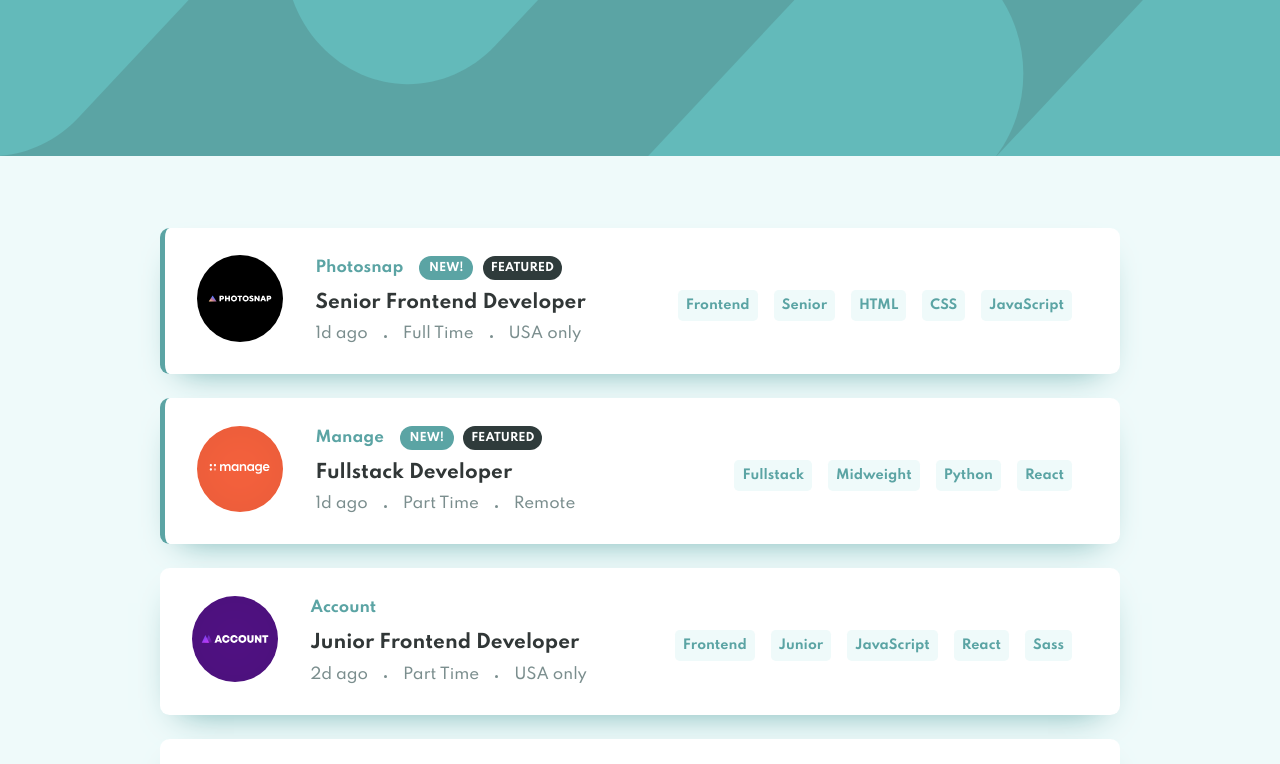
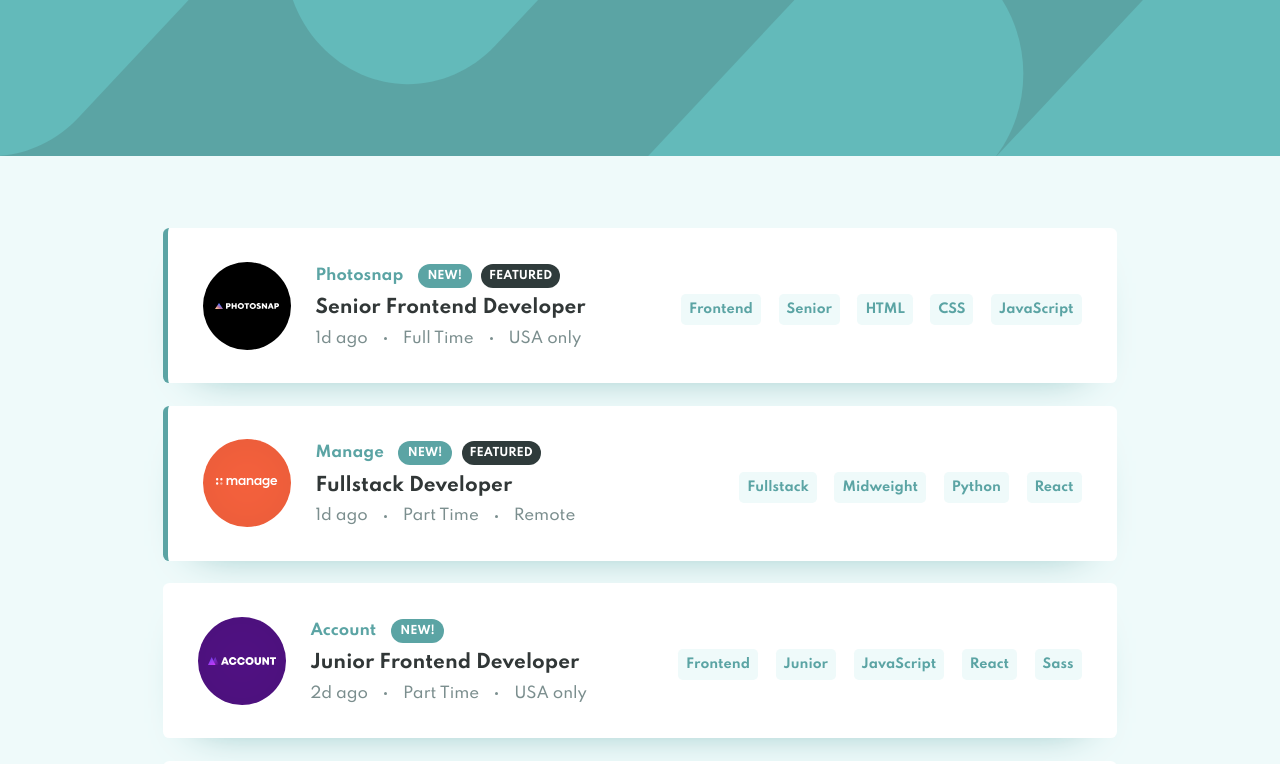
Before and after one commit to joshysmart/static-job-listings, a React (Create React App) app: page / in a window 1280 px wide. Shown: the top 764 px of the page. Built offline with nearby package versions, Linux system fonts and the light colour scheme.

Commit message:
improved responsiveness

```diff
--- a/package.json
+++ b/package.json
@@ -34,5 +34,5 @@
       "last 1 safari version"
     ]
   },
-  "homepage": "https://joshysmart.github.io/static-job-listings"
+    "homepage": "https://joshysmart.github.io/static-job-listings"
 }
--- a/src/App.css
+++ b/src/App.css
@@ -58,17 +58,16 @@
 
  @media only screen and (min-width: 768px) {
   .listings {
-   padding: 4.5rem 5rem;
-   grid-gap: 1.5rem;
+   padding: 5rem 5rem;
   }
 }
 
 @media only screen and (min-width: 1280px) {
   .listings {
-   padding: 4.5rem 10rem;
+    padding: 4.5rem 10.2rem;
+    grid-gap: 1.4rem;
   }
  }
-
 
  .listings .filter {
    background: #fff;
@@ -76,8 +75,8 @@
    padding: 1rem 1.5rem;
    align-items: center;
    justify-content: space-between;
-   border-radius: .6rem;
-   box-shadow: 0 15px 35px -20px #5ba4a4;
+   border-radius: .4rem;
+   box-shadow: 0 20px 45px -35px #5ba4a4;
    position: fixed;
    top: 7.7rem;
    right: 1.5rem;
@@ -96,8 +95,8 @@
 
  @media only screen and (min-width: 1280px) {
    .listings .filter {
-     right: 10rem;
-     left: 10rem;
+     right: 10.2rem;
+     left: 10.2rem;
    }
   }
 
@@ -128,6 +127,8 @@
    transition: all .4s ease-in-out;
  }
 
+
+
  .listings .filter .buttons .tag .close{
    padding: .4rem;
    margin-left: .5rem;
@@ -149,8 +150,8 @@
   align-items: flex-start;
   position: relative;
   background: #fff;
-  border-radius: .6rem;
-  box-shadow: 0 15px 35px -20px #5ba4a4;
+  border-radius: .4rem;
+  box-shadow: 0 20px 45px -35px #5ba4a4;
  }
 
  @media only screen and (min-width: 375px) {
@@ -161,10 +162,16 @@
 
  @media only screen and (min-width: 1280px) {
   .listings .listing {
-   padding: 1rem 2rem;
+   padding: 2.1rem 2.2rem;
    flex-direction: row;
    align-items: center;
    justify-content: space-between;
+  }
+ }
+
+ @media only screen and (min-width: 1280px) {
+  .listings .listing p {
+    margin: 0;
   }
   }
 
@@ -187,7 +194,7 @@
  .listings .listing .details .logo {
   position: absolute;
   top: -1.5rem;
-  margin-right: 2rem;
+  margin-right: 1.5rem;
  }
 
  @media only screen and (min-width: 1280px) {
@@ -196,15 +203,15 @@
   }
  }
 
- .listings .listing .details .logo img{
+ .listings .listing .details .logo{
   width: 3rem;
   height: 3rem;
  }
 
  @media only screen and (min-width: 375px) {
-  .listings .listing .details .logo img{
-   width: 5.4rem;
-   height: 5.4rem;
+  .listings .listing .details .logo{
+   width: 5.5rem;
+   height: 5.5rem;
    }
  }
 
@@ -212,12 +219,13 @@
  .listings .listing .details .info{
   display: inline-flex;
   align-items: center;
+  padding-bottom: .6rem;
  }
 
 
  .listings .listing .details .info .company{
-  margin-right: 1rem;
-  font-size: 13px;
+  margin-right: .9rem;
+  font-size: 12px;
   color: var(--Desaturated-Dark-Cyan);
  }
 
@@ -251,7 +259,7 @@
 
 
  .listings .listing .details h2{
-  font-size: .95rem;
+  font-size: .9rem;
   margin: 0;
   color: #313737;
   transition: all .4s ease-in-out;
@@ -268,6 +276,22 @@
   }
  }
 
+ .listings .listing .details .post-info{
+  font-weight: 500;
+  padding-top: .4rem;
+  padding-bottom: .5rem;
+  display: inline-flex;
+  align-items: center;
+  font-size: 13px;
+  color: var(--Dark-Grayish-Cyan);
+ }
+
+ @media only screen and (min-width: 1280px) {
+  .listings .listing .details .post-info{
+   font-size: 15px;
+   padding: 0;
+   padding-top: .65rem;
+  }
 
 .listings .listing .details .post-info .bullet{
   width: 3px;
@@ -283,25 +307,8 @@
   }
   }
 
-
- .listings .listing .details .post-info{
-  font-weight: 500;
-  padding-top: .4rem;
-  padding-bottom: .5rem;
-  display: inline-flex;
-  align-items: center;
-  font-size: 13px;
-  color: var(--Dark-Grayish-Cyan);
- }
-
- @media only screen and (min-width: 1280px) {
-  .listings .listing .details .post-info{
-   font-size: 15px;
-   padding: .0;
-  }
   .listings .listing .details .post-info p{
    font-size: 15px;
-   margin-top: .7rem;
   }
  }
 
@@ -326,6 +333,13 @@
    transition: all .5s ease-in-out;
   }
 
+  @media only screen and (min-width: 1280px) {
+    .listings .listing .job-tags button {
+      margin: 0;
+      margin-left: 1.1rem;
+    }
+  }
+
   .listings .listing .job-tags button:hover {
    background: var(--Desaturated-Dark-Cyan);
    color: #fff;
--- a/src/components/Listing.js
+++ b/src/components/Listing.js
@@ -1,13 +1,15 @@
+
 import React from 'react';
 
 class Listing extends React.Component {
  render () {
   const style = {
    "disp": {
-    "borderLeft":  this.props.job.featured && "5px solid #5ba4a4"
+    "borderLeft": this.props.job.featured && "5px solid #5ba4a4"
    },
 
-   "display": {"display": !this.props.job.featured && "none"}
+   "displayNew": {"display": !this.props.job.new && "none"},
+   "displayFeatured": {"display": !this.props.job.featured && "none"}
   }
 
   const jobLanguages = this.props.job.languages.map(lang =>
@@ -24,12 +26,12 @@
   return (
    <div className="listing" style={style.disp}>
     <div className="details">
-     <div className="logo"><img src={this.props.job.logo} alt="" /></div>
+      <img className="logo" src={this.props.job.logo} alt="" />
      <div>
       <div className="info">
        <p className="company">{this.props.job.company}</p>
-       <p className="new" style={style.display}>{this.props.job.new  && "New!"}</p>
-       <p className="featured" style={style.display}>{this.props.job.featured && "Featured"}</p>
+       <p className="new" style={style.displayNew}>{this.props.job.new && "New!"}</p>
+       <p className="featured" style={style.displayFeatured}>{this.props.job.featured && "Featured"}</p>
       </div>
       <h2 className="position">{this.props.job.position}</h2>
       <div className="post-info">
```
Lines whose indentation alone changed are shown as unchanged.
